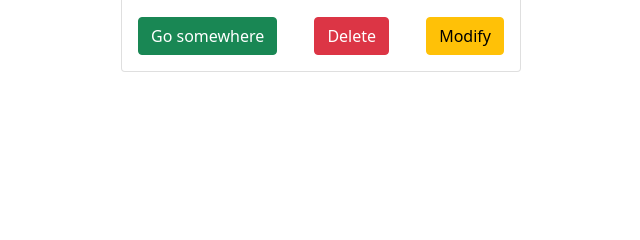
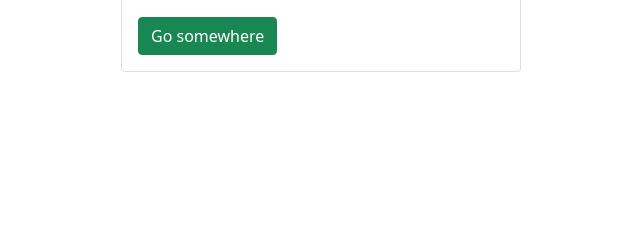
Before and after one commit to Sergey-Ekshevits/Flask-server, a Flask app: page / in a window 1280 px wide. Shown: the part 323-563 px from the top of the page, without its empty margins (319-959 px from the left). Run offline with Flask 2, Linux system fonts and the light colour scheme; tables that the repository leaves empty hold one stand-in row (values such as "Sample post"); some libraries are stand-ins or nearby versions.

Commit message:
del post migration

```diff
--- a/app.py
+++ b/app.py
@@ -108,13 +108,13 @@ def index():
     )
 
 
-@app.route('/delete/<id>')
-def delete(id):
-    db = get_db()
-    delete_post(db, id)
-    # cursor.execute('SELECT * FROM posts WHERE id=?', [id])
-    # req=cursor.fetchone()['id']
-    return redirect(url_for('index'))
+# @app.route('/delete/<id>')
+# def delete(id):
+#     db = get_db()
+#     delete_post(db, id)
+#     # cursor.execute('SELECT * FROM posts WHERE id=?', [id])
+#     # req=cursor.fetchone()['id']
+#     return redirect(url_for('index'))
 
 
 # @app.route('/post/<id>')
--- a/templates/index.html
+++ b/templates/index.html
@@ -57,9 +57,12 @@
                     <p class="card-text">{{ post.body }}</p>
                     <p class="card-text">Автор: {{ post.user.name }}</p>
                     <div class="buttons">
+
                         <a href="{{ url_for('post.show_post', id=post.id) }}" class="btn btn-success">Go somewhere</a>
-                        <a href="delete/{{ post.id }}" class="btn btn-danger">Delete</a>
+                       {% if current_user.is_authenticated %}
+                        <a href="{{ url_for('post.delete_post', id=post.id) }}" class="btn btn-danger">Delete</a>
                         <a href="modify_post/{{ post.id }}" class="btn btn-warning">Modify</a>
+                        {% endif %}
                     </div>
                 </div>
             </div>
```
Also changed, not shown: routes/posts.py (+10 -0 lines).
